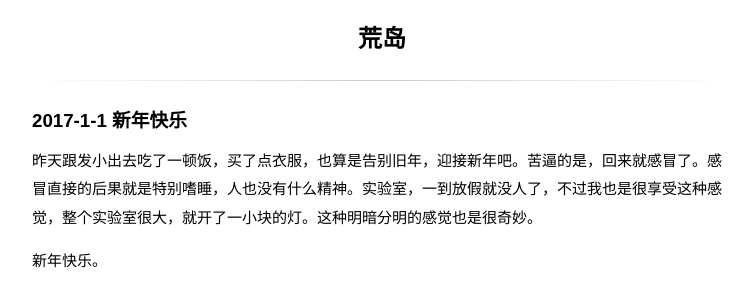
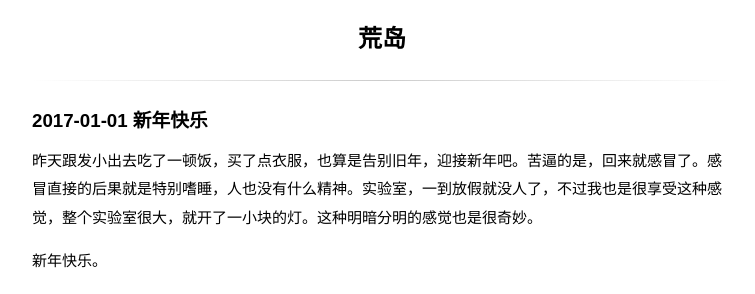
Before and after one commit to wuchangfeng/wuchangfeng.github.io, a Jekyll site: the page built from diary.md, in a window 1280 px wide and 900 px high. Shown: the part 128-422 px from the top of the window, without its empty margins (258-1013 px from the left). Built offline with Jekyll 4.4.1, drawn with Linux system fonts in a browser that asks for light colours; some web fonts are replaced; comment, search, counter and statistics services are not loaded.

Commit message:
blog update

```diff
--- a/diary.md
+++ b/diary.md
@@ -2,7 +2,7 @@
 title: 荒岛
 ---
 
-### 2017-1-1 新年快乐
+### 2017-01-01 新年快乐
 
 昨天跟发小出去吃了一顿饭，买了点衣服，也算是告别旧年，迎接新年吧。苦逼的是，回来就感冒了。感冒直接的后果就是特别嗜睡，人也没有什么精神。实验室，一到放假就没人了，不过我也是很享受这种感觉，整个实验室很大，就开了一小块的灯。这种明暗分明的感觉也是很奇妙。
 
```
